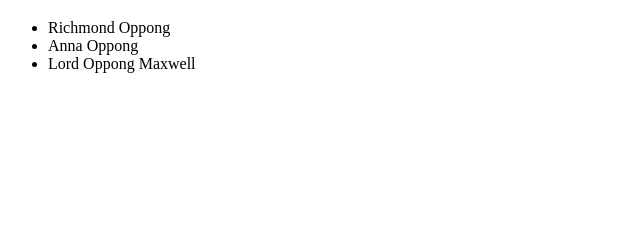
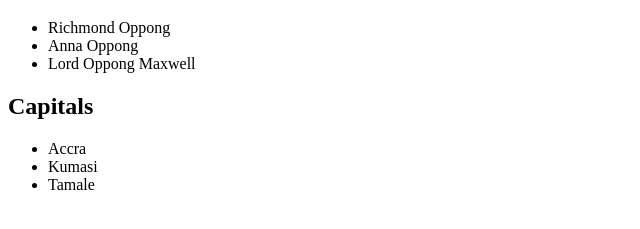
Before and after one commit to maxOppong/htmlGit, a plain HTML site: page homepage.html in a window 1280 px wide. Shown: the part 61-290 px from the top of the page, without its empty margins (0-640 px from the left). Drawn offline with Linux system fonts and the light colour scheme.

Commit message:
added capital cities

```diff
--- a/homepage.html
+++ b/homepage.html
@@ -28,6 +28,15 @@
 			</ul>
 		</div>
 
+		<div>
+			<h2>Capitals</h2>
+			<ul>
+				<li>Accra</li>
+				<li>Kumasi</li>
+				<li>Tamale</li>
+			</ul>
+		</div>
+
 		<!-- Footer -->
 
 
```
